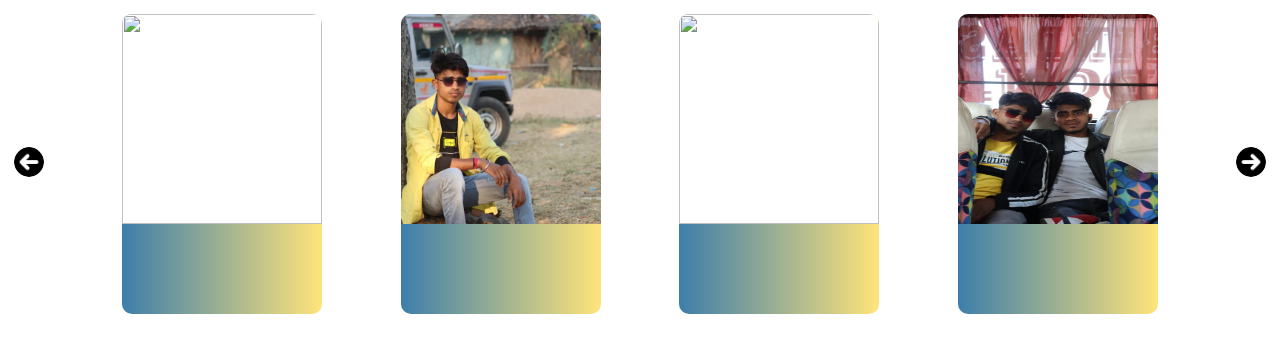
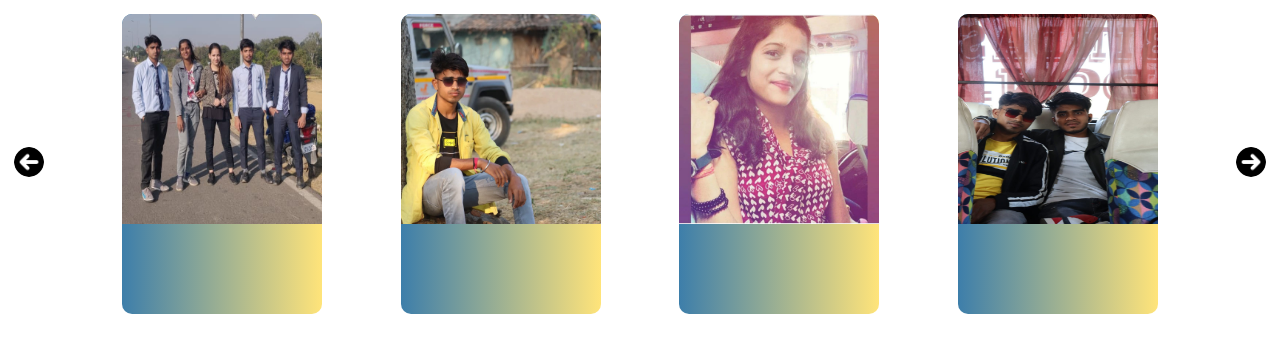
Before and after one commit to biml107/carousel, a plain HTML site: page index.html in a window 1280 px wide. Drawn offline with Linux system fonts and the light colour scheme.

Commit message:
Update index.html

```diff
--- a/index.html
+++ b/index.html
@@ -91,7 +91,7 @@
         </div>
         <div class="outer_div">
             <div class="image_portion">
-                <img src="images/gang.jpg" alt="">
+                <img src="images/gang.jpeg" alt="">
             </div>
             <div class="discription"></div>
         </div>
@@ -103,7 +103,7 @@
         </div>
         <div class="outer_div" id="hide_4">
             <div class="image_portion">
-                <img  src="images/sneha.jpg" alt="">
+                <img  src="images/sneha.jpeg" alt="">
             </div>
             <div class="discription"></div>
         </div>
```
